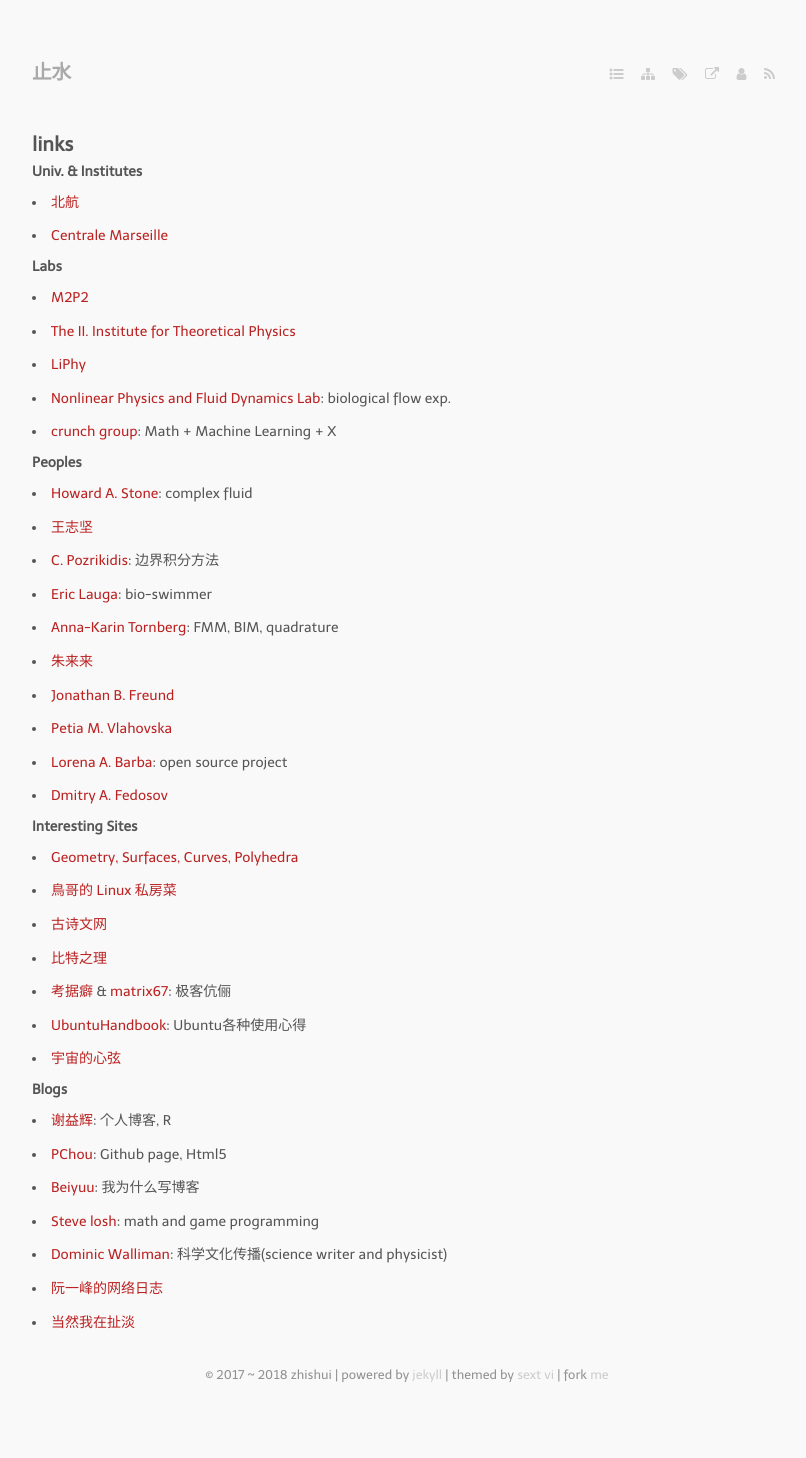
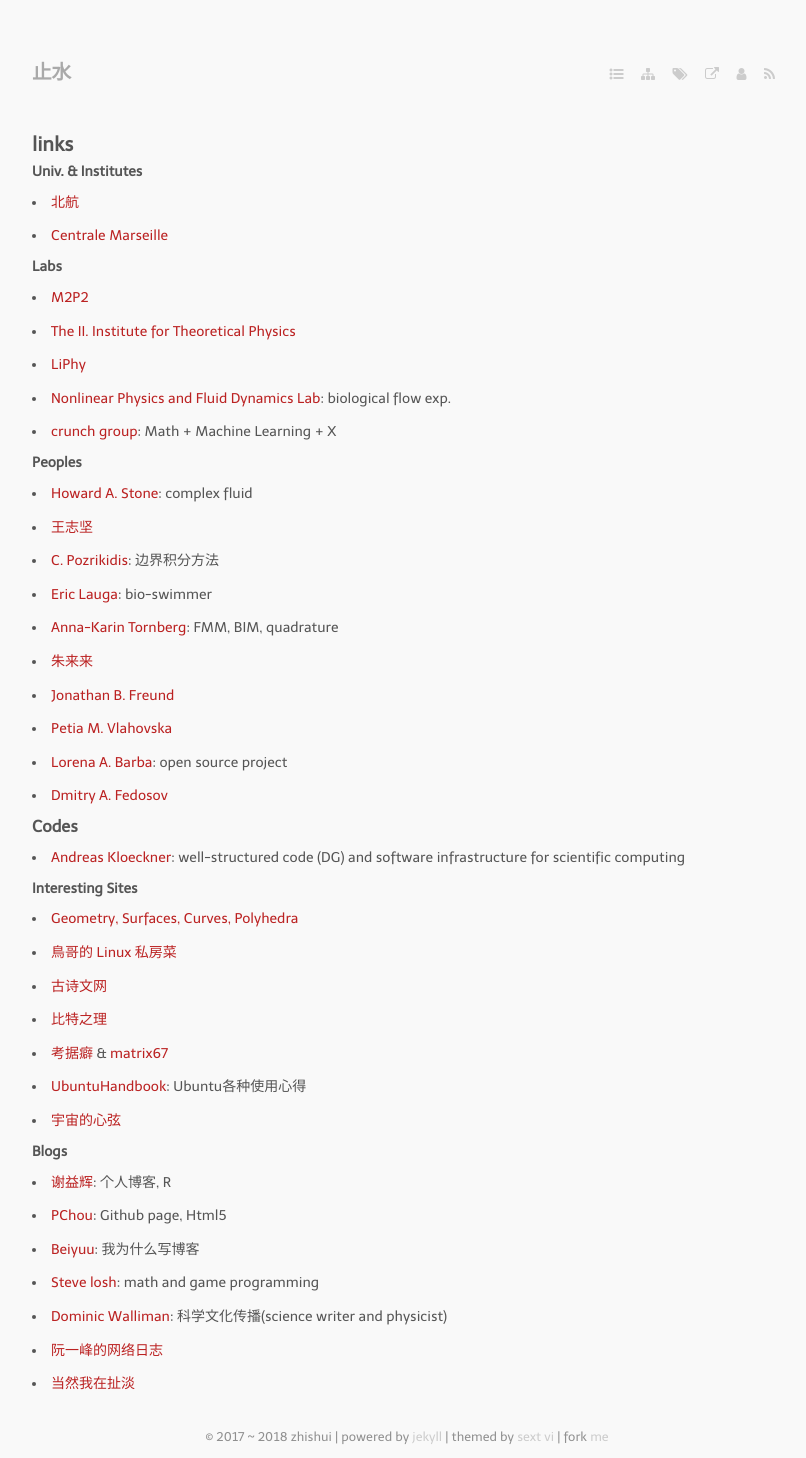
Before and after one commit to bizhishui/bizhishui.github.io, a Jekyll site: the page built from links.md, in a window 1280 px wide. Shown: the whole page, without its empty margins (233-1039 px from the left). Built offline with Jekyll 4.4.1, drawn with Linux system fonts in a browser that asks for light colours; nearby versions of some CDN libraries; some web fonts are replaced; before the commit the page ends 1396 px from its top, so only the background shows below that.

Commit message:
update links

```diff
--- a/links.md
+++ b/links.md
@@ -29,12 +29,16 @@
 - [	Dmitry A. Fedosov](http://iffwww.iff.kfa-juelich.de/~fedosov/D_Fedosov.html)
 
 
+### Codes
+- [Andreas Kloeckner](https://mathema.tician.de/): well-structured code (DG) and software infrastructure for scientific computing
+
+
 #### Interesting Sites
 - [Geometry, Surfaces, Curves, Polyhedra](http://paulbourke.net/geometry/)
 - [鳥哥的 Linux 私房菜](http://linux.vbird.org/home.php)
 - [古诗文网](http://www.gushiwen.org/)
 - [比特之理](http://www.kylen314.com/)
-- [考据癖](http://localhost-8080.com/) & [matrix67](http://www.matrix67.com/): 极客伉俪
+- [考据癖](http://localhost-8080.com/) & [matrix67](http://www.matrix67.com/)
 - [UbuntuHandbook](http://ubuntuhandbook.org/): Ubuntu各种使用心得
 - [宇宙的心弦](https://www.physixfan.com/)
 
```
